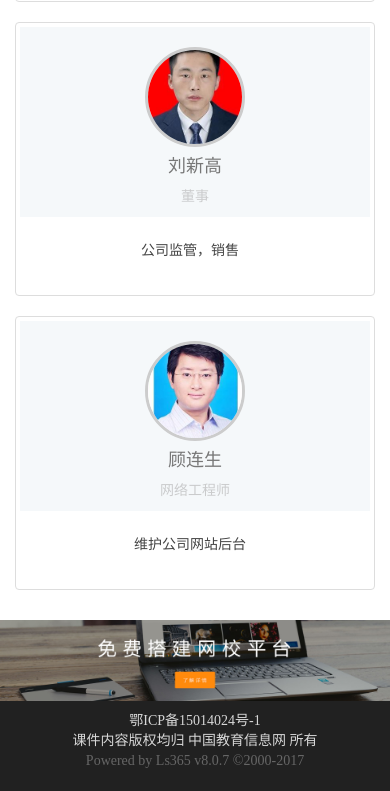
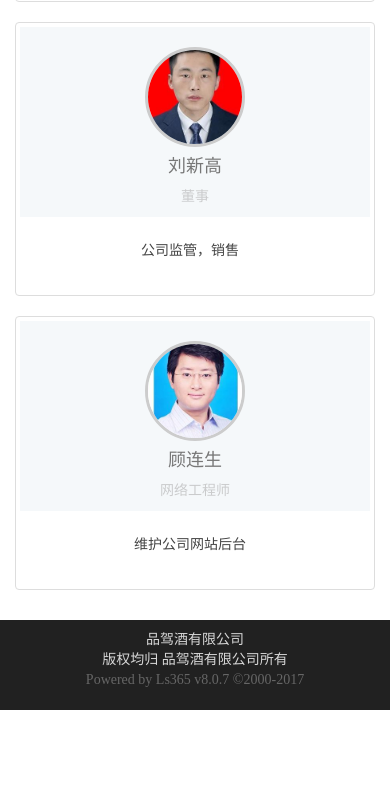
Before and after one commit to pinjiajiu/pinjiajiu.github.io, a plain HTML site: page index.html in a window 390 px wide. Shown: the part 5114-5905 px from the top of the page. After the commit the page ends 5824 px from the top, so only its background shows below. Drawn offline with Linux system fonts and the light colour scheme.

Commit message:
remove footer img

```diff
--- a/index.html
+++ b/index.html
@@ -266,13 +266,10 @@
 	</div>
 </div>
 <div class="footer">
-	<div class="footer-top">
-		<img src="./images/footer-backg.jpg" alt="" width='100%'>
-	</div>
 	<div class="footer-bottom">
 		<div class="col-md-4 col-md-offset-4">
-			<p class="col-md-12">鄂ICP备15014024号-1</p>
-			<p class="col-md-12">课件内容版权均归 中国教育信息网 所有</p>
+			<p class="col-md-12">品驾酒有限公司</p>
+			<p class="col-md-12">版权均归 品驾酒有限公司所有</p>
 			<p class="col-md-12">Powered by Ls365 v8.0.7 ©2000-2017</p>
 		</div>
 	</div>
```
